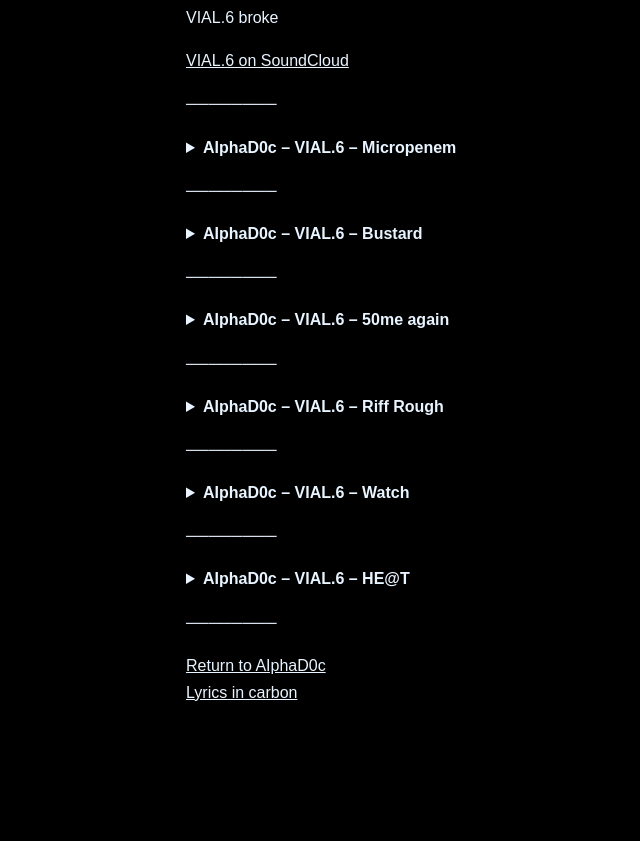
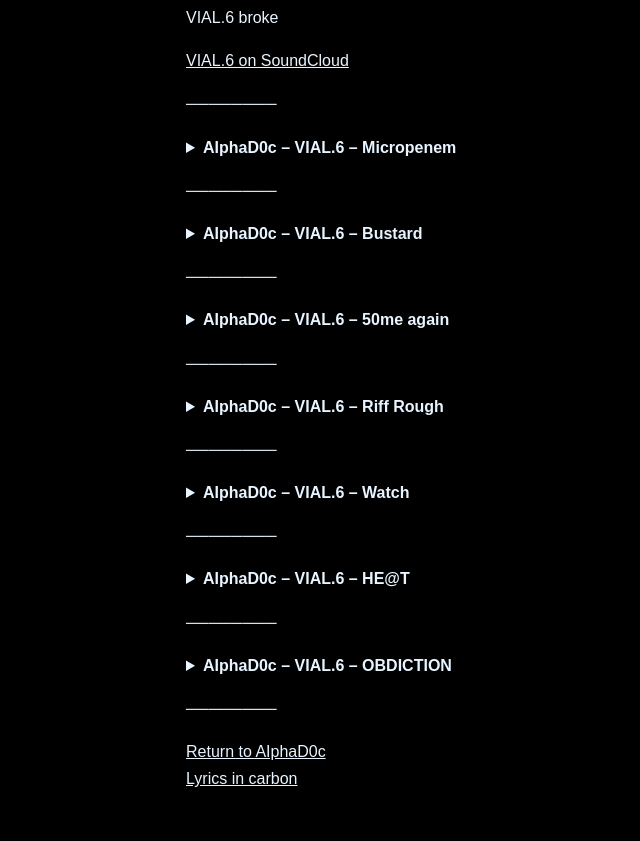
Before and after one commit to AIphaD0c/AIphaD0ctrine, a Jekyll site: the page built from vial6.md, in a window 1280 px wide. Shown: the part 528-1369 px from the top of the page, without its empty margins (4-644 px from the left). Built offline with Jekyll 4.4.1, drawn with Linux system fonts in a browser that asks for light colours; before the commit the page ends 1282 px from its top, so only the background shows below that; part of the change alters nothing that is shown.

Commit message:
Add OBDICTION lyrics to VIAL.6 archive

```diff
--- a/vial6.md
+++ b/vial6.md
@@ -1,6 +1,6 @@
 ---
 title: "AIphaD0c – VIAL.6 | Lyrics in carbon"
-description: "VIAL.6 archive of AIphaD0ctrine: Micropenem, Bustard, 50me again, Riff Rough, Watch, and HE@T. Lyrics in carbon. Signal in silicon."
+description: "VIAL.6 archive of AIphaD0ctrine: Micropenem, Bustard, 50me again, Riff Rough, Watch, HE@T, and OBDICTION. Lyrics in carbon. Signal in silicon."
 layout: default
 ---
 
@@ -512,5 +512,125 @@ Nothing left to want?
 
 ────────
 
+<details class="signal">
+  <summary><strong>AIphaD0c – VIAL.6 – OBDICTION</strong></summary>
+
+  <div markdown="1">
+
+One more.
+
+Your choice.
+Take care.
+
+The first one made the darkness light
+The second made the morning bright
+A faster mile. A winning spin
+It felt so good to go again
+
+I knew the odds. I knew the pace
+I loved the feeling of the chase
+It felt like mine. It felt like fun
+It ended. I began again
+
+Just one. Just once. Just one more time
+I called it choice. I called it mine
+
+OBDICTION!
+
+I know the cost. I know the score
+It feels so good. I ask for more
+
+Your choice.
+
+Just this once. One more time.
+
+OBDICTION!
+
+The finish line was crossed at dawn
+By noon the aching legs ran on
+No race was left. I chased the split
+A swollen knee. I ran on it
+
+The odds were bad. I knew the game
+The balance dropped. I played again
+I shut it down. The numbers stayed
+They ran beneath the words I said
+
+I made a rule. I drew a line
+I moved it back a second time
+I called it choice. I called it mine
+The hand was faster than the mind
+
+OBDICTION!
+
+I know the cost. I know the score
+I hate it now. I want it more
+
+Your choice.
+
+I said I'd stop. One more time.
+
+OBDICTION!
+
+Your limits matter. We agree.
+We help you choose responsibly.
+A brighter score. A better day.
+You can always walk away.
+
+Your choice. Your pace.
+Your personal best.
+Set your limits.
+Take a break.
+
+The pleasure left. The pattern stayed
+The rule was broken, then remade
+I hated what I'd done that day
+I did it again anyway
+
+The screen was dark. The shoes stood still
+The numbers ran against my will
+
+Need less? We understand.
+A steadier pulse. A quieter hand.
+We have a way to turn it down.
+A different answer, here and now.
+
+The help was real. The noise drew back
+A week went by. I didn't track
+The hours or the odds or pace
+I almost had a little space
+
+Ready for what's next?
+
+OBDICTION!
+
+I paid the cost. I know the score
+I want it gone. I take one more
+
+Your choice.
+
+Just this once. One more time.
+
+OBDICTION!
+
+I know.
+I hate it.
+I do it.
+
+Your choice.
+
+I said I'd stop.
+
+Take care.
+
+Just this once.
+
+Welcome back.
+
+  </div>
+</details>
+
+────────
+
 [Return to AIphaD0c]({{ '/' | relative_url }})
 [Lyrics in carbon]({{ '/lyrics/' | relative_url }})
```
